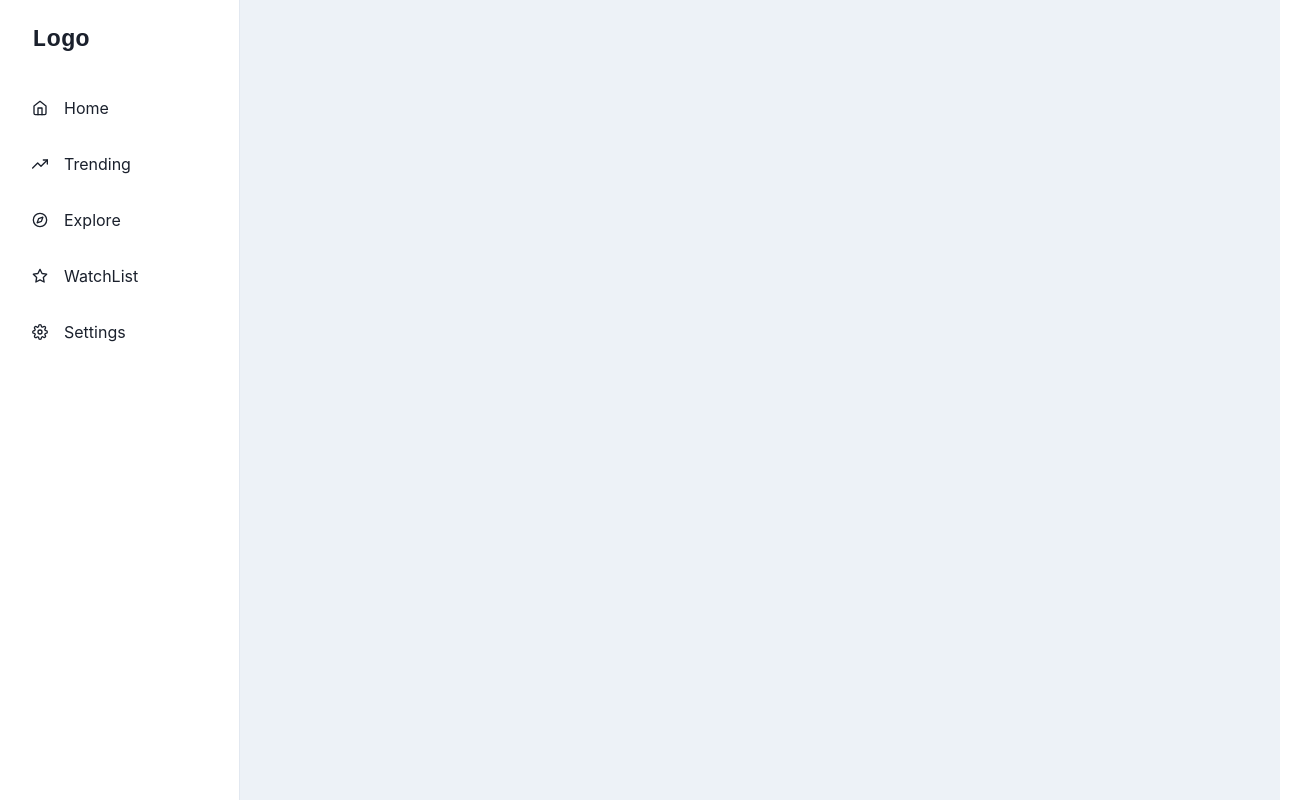
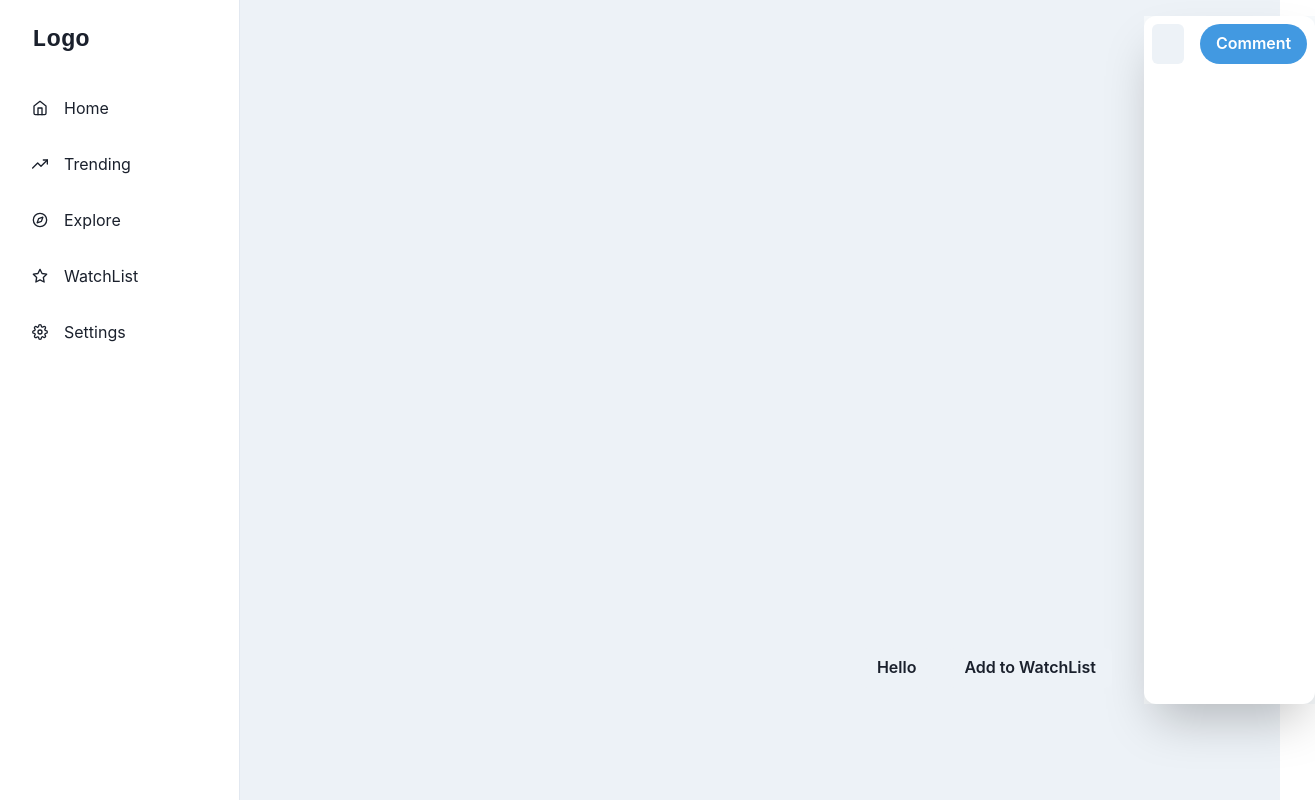
Before and after one commit to Hope-Nts/VideoStreamingSite-, a React (Create React App) app: page /watchvideo/1 in a window 1280 px wide. Shown: the whole page, 1315 px wide, since content can reach past the window. Built offline with nearby package versions, Linux system fonts and the light colour scheme.

Commit message:
added comment section

```diff
--- a/src/pages/WatchVideo.js
+++ b/src/pages/WatchVideo.js
@@ -1,4 +1,14 @@
-import { Grid, GridItem } from '@chakra-ui/react';
+import { Grid, GridItem, Box, Flex } from '@chakra-ui/react';
+import {
+  Stack,
+  Heading,
+  Text,
+  Input,
+  Button,
+  Icon,
+  useColorModeValue,
+  createIcon,
+} from '@chakra-ui/react';
 import ReactPlayer from 'react-player';
 import React from 'react';
 import { Link, useParams } from 'react-router-dom';
@@ -6,14 +16,72 @@ import { Link, useParams } from 'react-router-dom';
 const WatchVideo = () => {
   const { videoId } = useParams();
   return (
-    <>
-      <ReactPlayer
-        url="https://www.youtube.com/watch?v=zMFb8Y2QLPc"
-        controls={true}
-        width={850}
-        height={600}
-      />
-    </>
+    <Flex mx="6" justifyContent="space-between">
+      <Box ml={{ base: 0, md: 4 }} p="4">
+        <ReactPlayer
+          url="https://www.youtube.com/watch?v=zMFb8Y2QLPc"
+          controls={true}
+          width={800}
+          height={600}
+        />
+        <Stack
+          pt={4}
+          spacing={4}
+          justify={'right'}
+          direction={{ base: 'column', md: 'row' }}
+          w={'full'}
+        >
+          <Button>Hello</Button>
+          <Button>Add to WatchList</Button>
+        </Stack>
+      </Box>
+      <Box ml={{ base: 0, md: 4 }} p="0">
+        <Flex
+          minH={'full'}
+          justify={'center'}
+          bg={useColorModeValue('gray.50', 'gray.800')}
+        >
+          <Stack
+            boxShadow={'2xl'}
+            bg={useColorModeValue('white', 'gray.700')}
+            rounded={'xl'}
+            p={2}
+            spacing={8}
+            align={'center'}
+          >
+            <Stack
+              spacing={4}
+              direction={{ base: 'column', md: 'row' }}
+              w={'full'}
+            >
+              <Input
+                type={'text'}
+                placeholder={'comment'}
+                color={useColorModeValue('gray.800', 'gray.200')}
+                bg={useColorModeValue('gray.100', 'gray.600')}
+                border={0}
+                _focus={{
+                  bg: useColorModeValue('gray.200', 'gray.800'),
+                  outline: 'none',
+                }}
+              />
+              <Button
+                bg={'blue.400'}
+                rounded={'full'}
+                color={'white'}
+                flex={'1 0 auto'}
+                _hover={{ bg: 'blue.500' }}
+                _focus={{ bg: 'blue.500' }}
+              >
+                Comment
+              </Button>
+            </Stack>
+            {/* <Icon as={NotificationIcon} w={24} h={24} /> */}
+            <Stack align={'center'} spacing={2}></Stack>
+          </Stack>
+        </Flex>
+      </Box>
+    </Flex>
   );
 };
 
```
